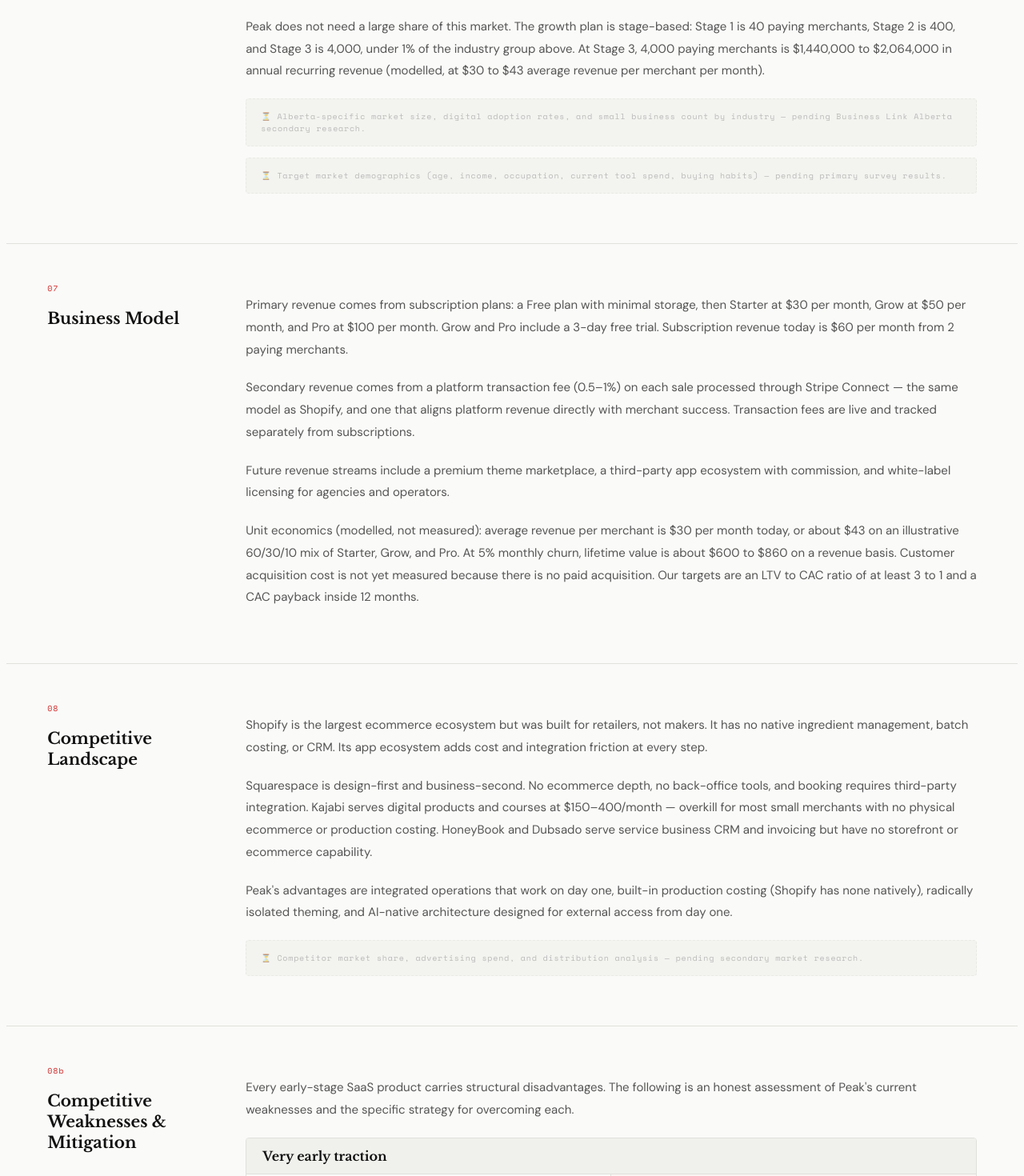
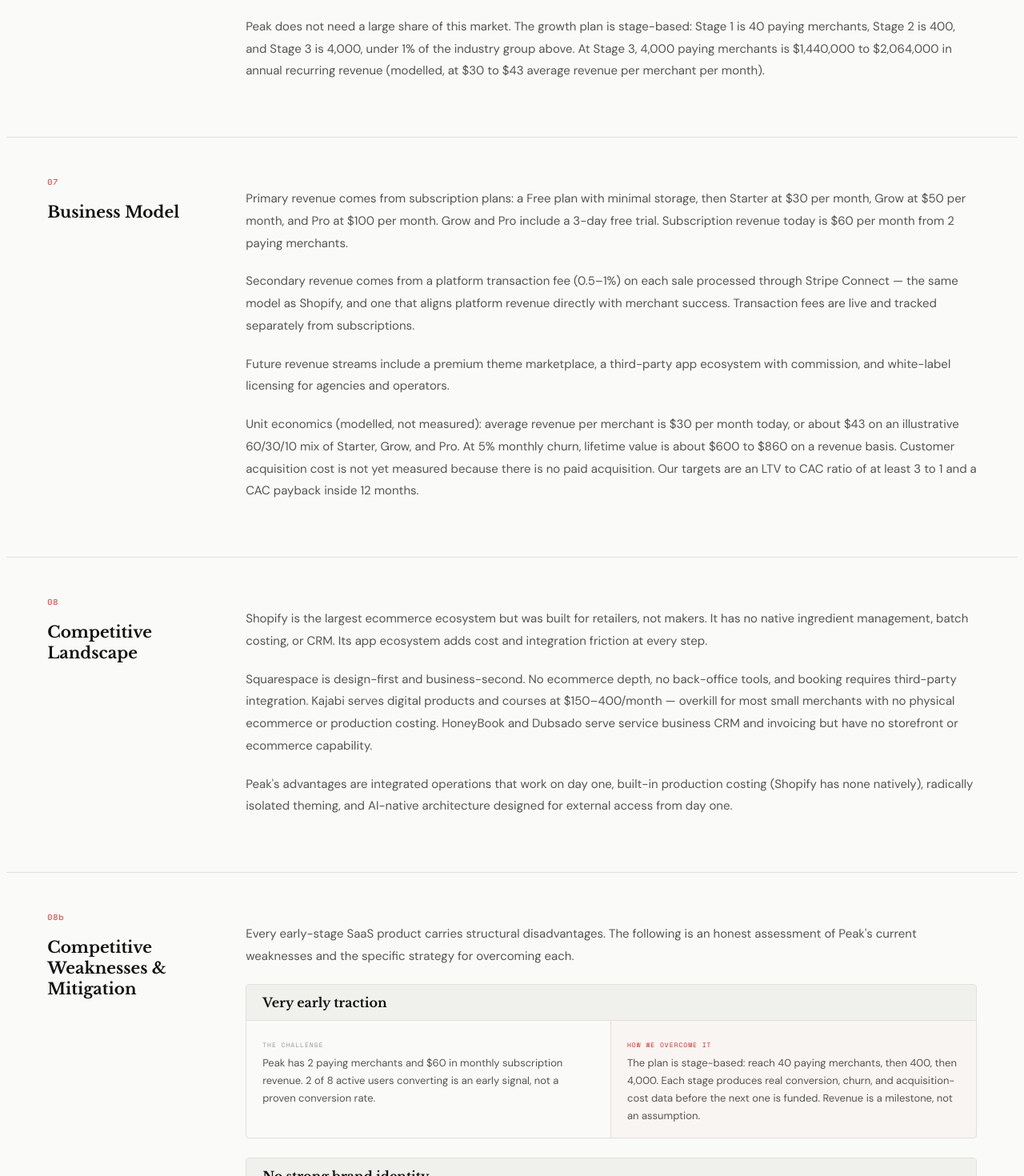
Before and after one commit to MoraRosa/TheAppPitch, a React (Vite) app: page /#/plan in a window 1280 px wide. Shown: the part 3780-5250 px from the top of the page at 80% size. Built offline with nearby package versions, Linux system fonts and the light colour scheme.

Commit message:
docs+plan: living rebuild plan (business plan sprint first); remove pending placeholder notes from plan pages

```diff
--- a/src/data/plan.js
+++ b/src/data/plan.js
@@ -104,8 +104,6 @@ The module system means merchants enable only what their business needs. The sid
       { type: 'text', text: `Canada has ${MARKET.canadianSmallBiz} ${MARKET.canadianSmallBizNote}, which is ${MARKET.canadianSmallShare} of all Canadian employer businesses (ISED, Key Small Business Statistics 2025). It also has ${MARKET.canadianNonEmployer} ${MARKET.canadianNonEmployerNote} (Statistics Canada, December 2024). Alberta has ${MARKET.albertaSmallBiz} small employer businesses. The United States has ${MARKET.usSmallBiz} small businesses, ${MARKET.usNonEmployerNote} (SBA Office of Advocacy, 2026).` },
       { type: 'text', text: `About ${n(MARKET.targetIndustries)} Canadian small employer businesses sit in the industries ${COMPANY.name} serves: professional, scientific and technical services, health care and social assistance, personal and other services, retail trade, manufacturing, and arts and recreation. This is an upper bound by industry, not a count of businesses that fit exactly, and it leaves out sole operators. About ${MARKET.onlineSellingShare} of Canadian small businesses reported online sales in ${MARKET.onlineSellingYear} (Statistics Canada). The closest published software category, global e-commerce platforms, is estimated at ${MARKET.globalPlatform2025} in 2025, growing to ${MARKET.globalPlatform2030} by 2030 (MarketsandMarkets); analyst firms define this market differently, so treat it as one estimate.` },
       { type: 'text', text: `${COMPANY.name} does not need a large share of this market. The growth plan is stage-based: Stage 1 is ${n(ST1.payingUsers)} paying merchants, Stage 2 is ${n(ST2.payingUsers)}, and Stage 3 is ${n(ST3.payingUsers)}, under 1% of the industry group above. At Stage 3, ${n(ST3.payingUsers)} paying merchants is ${usd(ST3.arrLow)} to ${usd(ST3.arrHigh)} in annual recurring revenue (modelled, at ${usd(PRICING.arpu)} to ${usd(PRICING.arpuMix)} average revenue per merchant per month).` },
-      { type: 'placeholder', text: `Alberta-specific market size, digital adoption rates, and small business count by industry — pending Business Link Alberta secondary research.` },
-      { type: 'placeholder', text: `Target market demographics (age, income, occupation, current tool spend, buying habits) — pending primary survey results.` },
     ]; },
   },
 
@@ -132,7 +130,6 @@ Unit economics (modelled, not measured): average revenue per merchant is ${usd(U
       { type: 'text', text: `Shopify is the largest ecommerce ecosystem but was built for retailers, not makers. It has no native ingredient management, batch costing, or CRM. Its app ecosystem adds cost and integration friction at every step.` },
       { type: 'text', text: `Squarespace is design-first and business-second. No ecommerce depth, no back-office tools, and booking requires third-party integration. Kajabi serves digital products and courses at $150–400/month — overkill for most small merchants with no physical ecommerce or production costing. HoneyBook and Dubsado serve service business CRM and invoicing but have no storefront or ecommerce capability.` },
       { type: 'text', text: `${COMPANY.name}'s advantages are integrated operations that work on day one, built-in production costing (Shopify has none natively), radically isolated theming, and AI-native architecture designed for external access from day one.` },
-      { type: 'placeholder', text: `Competitor market share, advertising spend, and distribution analysis — pending secondary market research.` },
     ]; },
   },
 
@@ -311,7 +308,6 @@ Later: AI Agent API enabling ChatGPT or Claude to search inventory and place ord
       { type: 'text', text: `Investment of ${usd(FUNDING.seedRound.min)}: ${FUNDING.seedRound.goal}. Illustrative split: ${FUNDING.seedRound.breakdown.map(b => `${b.label.toLowerCase()} ${b.pct}% (${usd(b.amount)})`).join(', ')}.` },
       { type: 'label', text: 'Long-Term Financing Plan' },
       { type: 'text', text: `Revenue-funded growth from subscriptions and transaction fees, with a possible later round to fund US market entry and AI feature development. ${FOUNDER_INFO.name} retains majority ownership through all funding stages.` },
-      { type: 'placeholder', text: `Pessimistic and ideal 3-year financial scenarios — pending survey pricing validation and Business Link market size data.` },
     ]; },
   },
 
```
Also changed, not shown: 1 other file (tests, documents, lock files or other folders).
